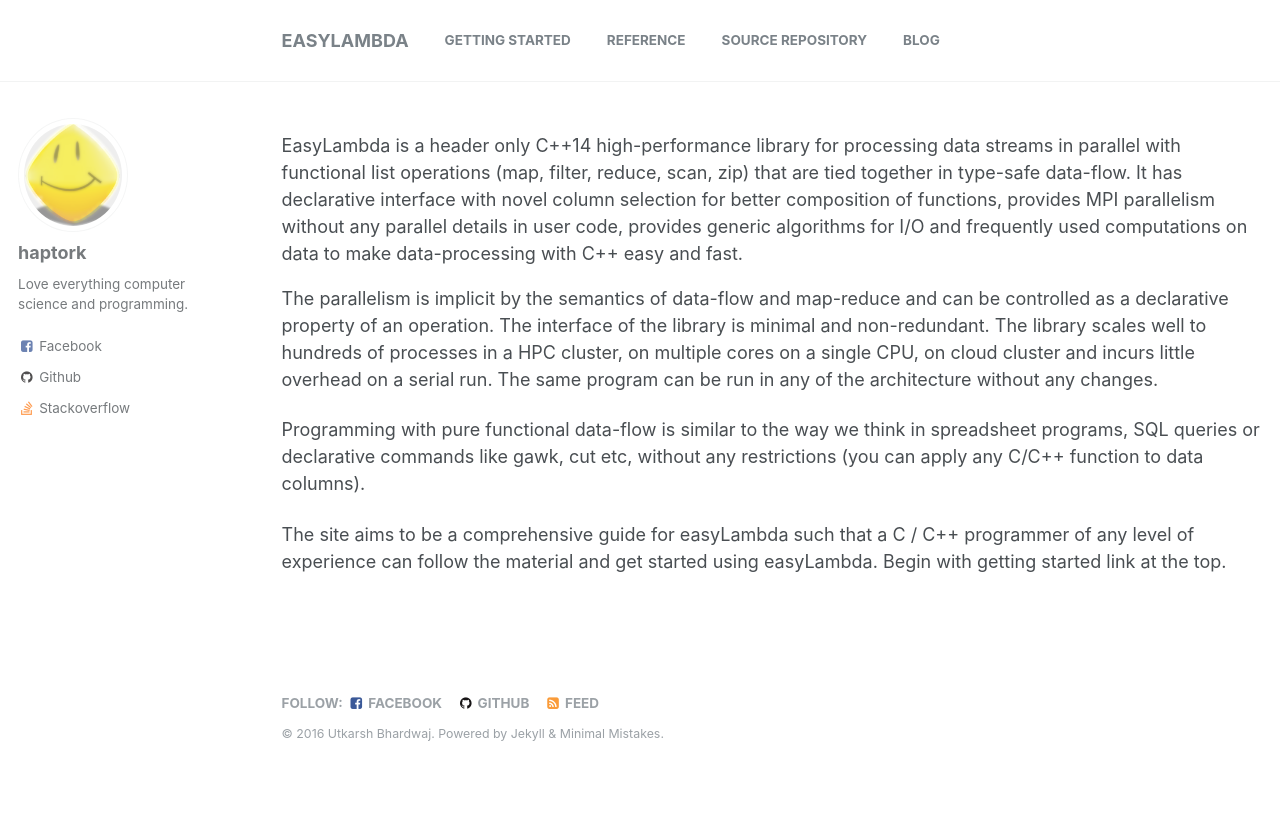
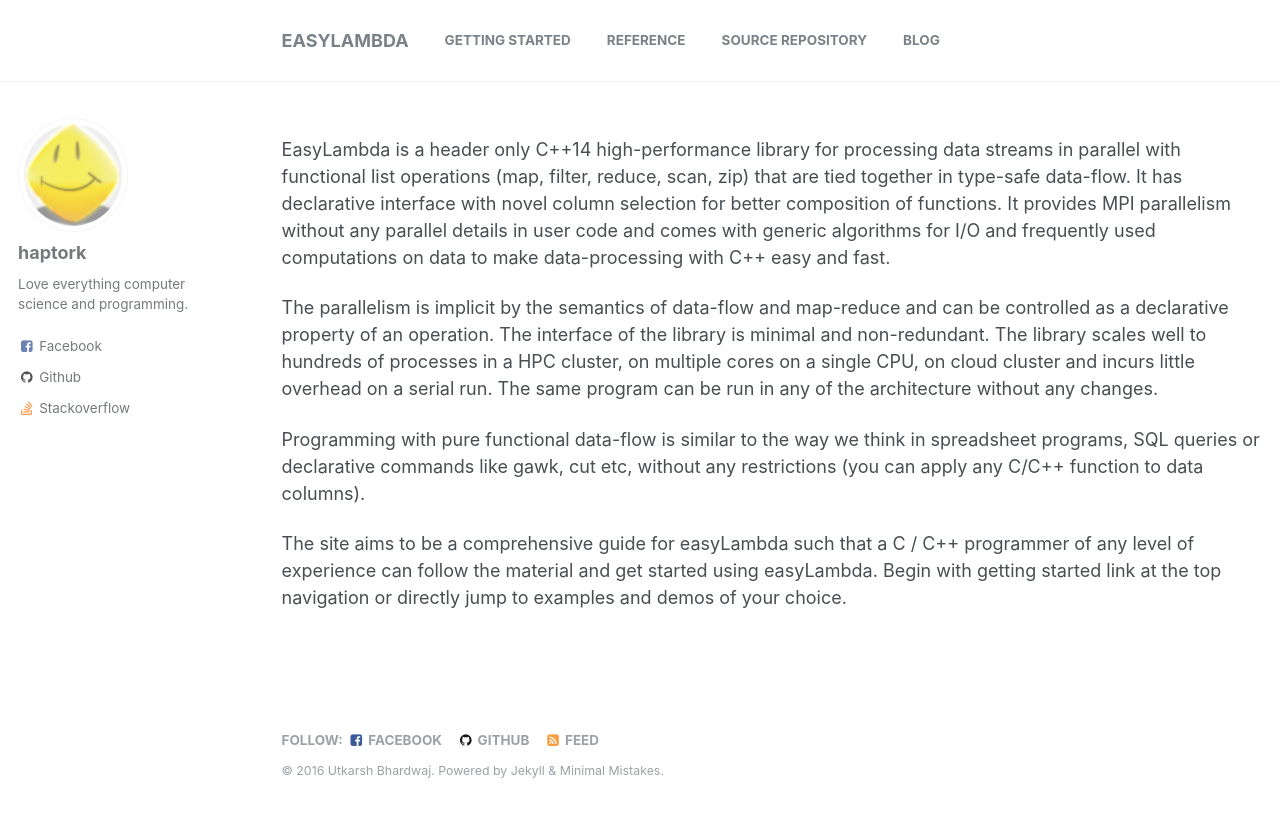
Before and after one commit to haptork/easyLambda, a Jekyll site: the page built from index.html, in a window 1280 px wide. Shown: the top 817 px of the page. Built offline with Jekyll 4.4.1, drawn with Linux system fonts in a browser that asks for light colours; the list of posts is cut into pages by our own code.

Commit message:
Update index.html

```diff
--- a/index.html
+++ b/index.html
@@ -5,15 +5,14 @@ author_profile: true
 
 {% include base_path %}
 
-<div>
+<p>
 EasyLambda is a header only C++14 high-performance library for processing data
 streams in parallel with functional list operations (map, filter, reduce, scan, zip)
 that are tied together in type-safe data-flow. It has declarative interface with
-novel column selection for better composition of functions, provides
-MPI parallelism without any parallel details in user code, provides generic
-algorithms for I/O and frequently used computations on data to make data-processing
-with C++ easy and fast.
-</div>
+novel column selection for better composition of functions. It provides MPI parallelism
+without any parallel details in user code and comes with generic algorithms for I/O
+and frequently used computations on data to make data-processing with C++ easy and fast.
+</p>
 <p>
 The parallelism is implicit by the semantics of data-flow and map-reduce
 and can be controlled as a declarative property of an operation. The
@@ -31,6 +30,6 @@ cut etc, without any restrictions (you can apply any C/C++ function to data colu
 The site aims to be a
 comprehensive guide for easyLambda such that a C / C++ programmer of any level
 of experience can follow the material and get started using easyLambda.
-
-Begin with getting started link at the top.
+Begin with getting started link at the top navigation or directly jump to examples
+and demos of your choice.
 </p>
```
